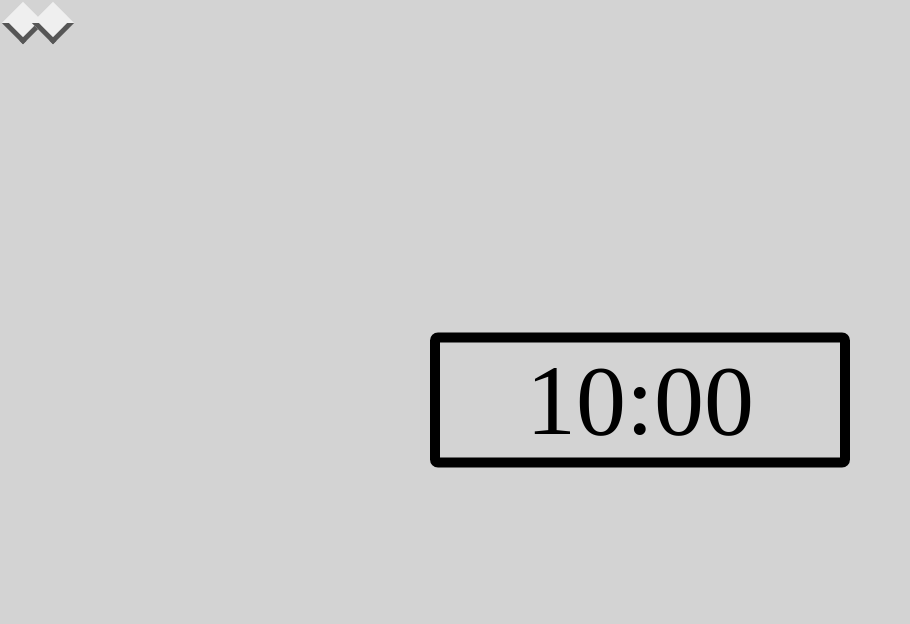
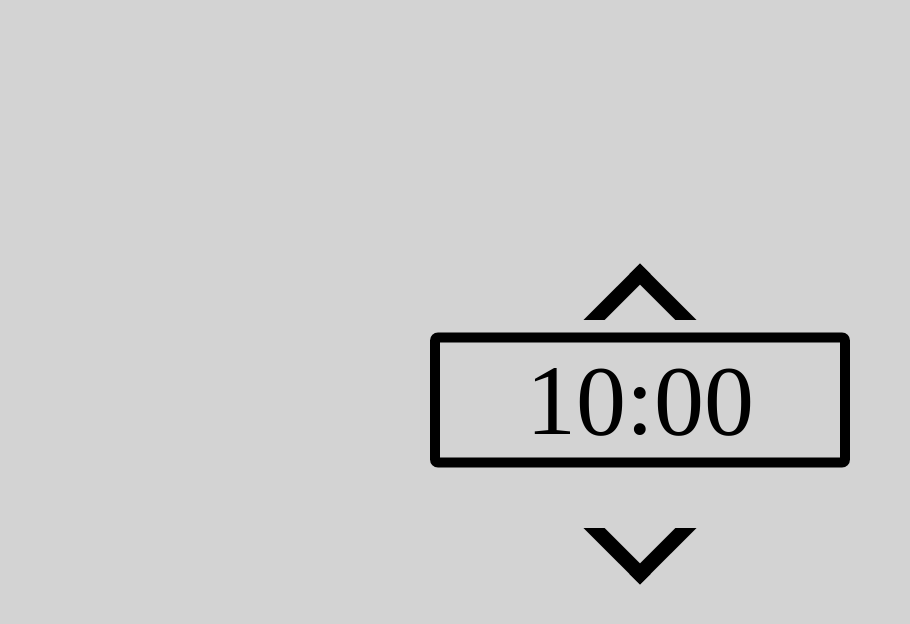
Before and after one commit to shogo-kam/meditation, a React app: page / in a window 1280 px wide. Shown: the top 624 px of the page, without its empty margins (0-910 px from the left). Built offline with nearby package versions, Linux system fonts and the light colour scheme.

Commit message:
ボタン配置＋ボタンスタイル設定！

```diff
--- a/src/components/Root.js
+++ b/src/components/Root.js
@@ -22,9 +22,9 @@ class Root extends React.Component {
 	render() {
 		return (
 			<div>
-				<Button onClickEvent={this.increaseMinute } />
+				<Button mode="up" onClickEvent={this.increaseMinute } />
 				<Timer now={ this.state.now } />
-				<Button onClickEvent={this.decreaseMinute } />
+				<Button mode="down" onClickEvent={this.decreaseMinute } />
 			</div>
 		);
 	}
--- a/src/components/common/Button.js
+++ b/src/components/common/Button.js
@@ -10,7 +10,7 @@ class Button extends React.Component {
 	render() {
 		return (
             <button
-                className="simple_btn"
+                className={ "simple_btn "+this.props.mode}
                 onClick={ this.props.onClickEvent.bind(this) }
             >
             </button>
--- a/src/styles/common.scss
+++ b/src/styles/common.scss
@@ -23,17 +23,22 @@ body {
 }
 
 .simple_btn {
-	width: 30px;
-	height: 30px;
-	border: 5px solid;
-	border-color:  transparent transparent #565656 #565656;
-	transform: rotate(-45deg);
+	position: absolute;
+	width: 80px;
+	height: 80px;
+	border: 15px solid;
+	background-color:lightgray;
+	transform: translateY(50%) translateX(-50%) rotate(135deg);
+	outline:0;
+	cursor:pointer;
+	&.up {
+		top: 30%;
+		left: 50%;
+		border-color:  transparent transparent black black;
+	}
+	&.down {
+		top:56%;
+		left: 50%;
+		border-color:  black black transparent transparent;
+	}
 }
-
-.simple_btn:nth-child(2) {
-	width: 30px;
-	height: 30px;
-	border: 5px solid;
-	border-color: #565656 #565656 transparent transparent;
-	transform: rotate(-45deg);
-}
```
